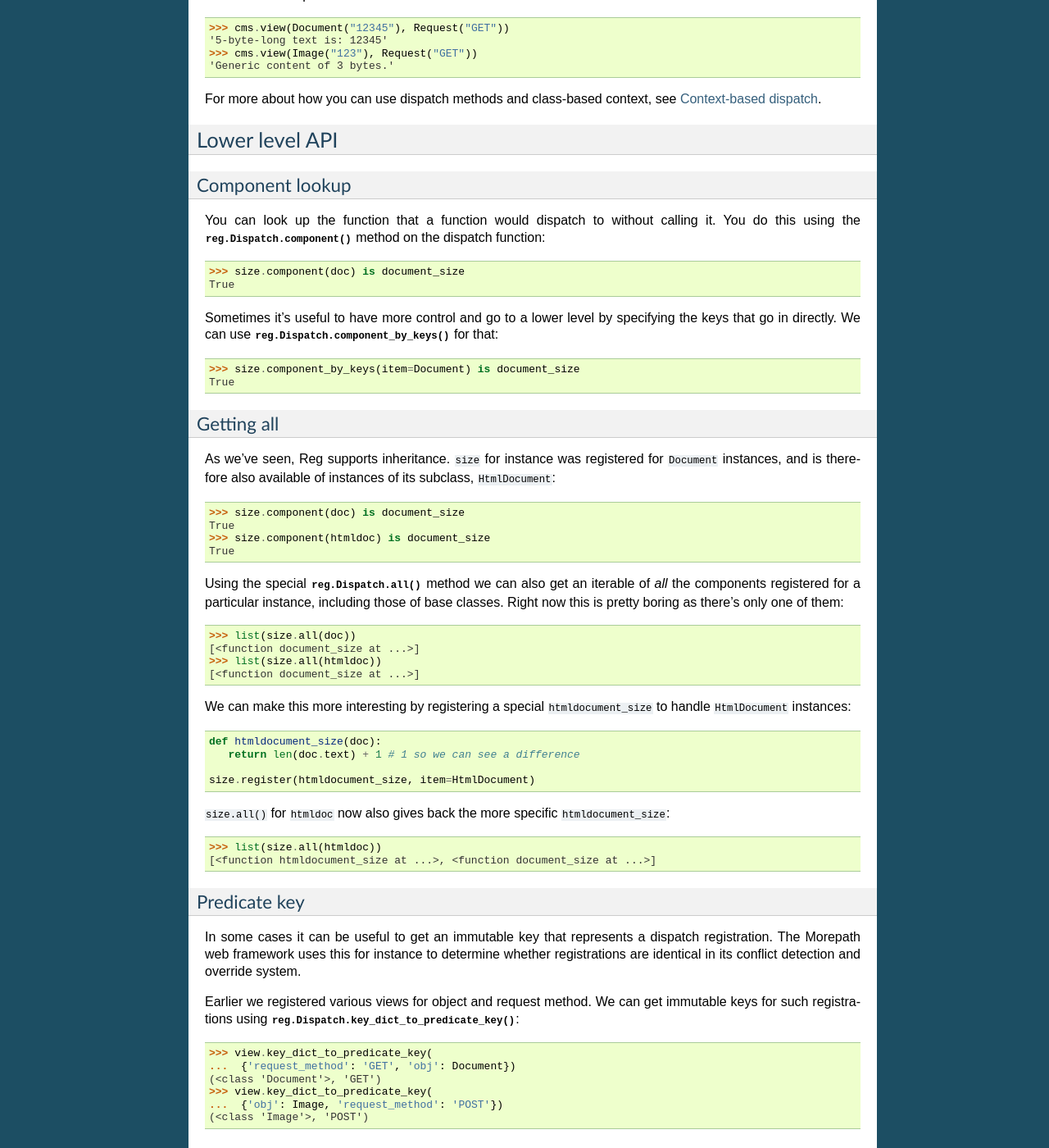
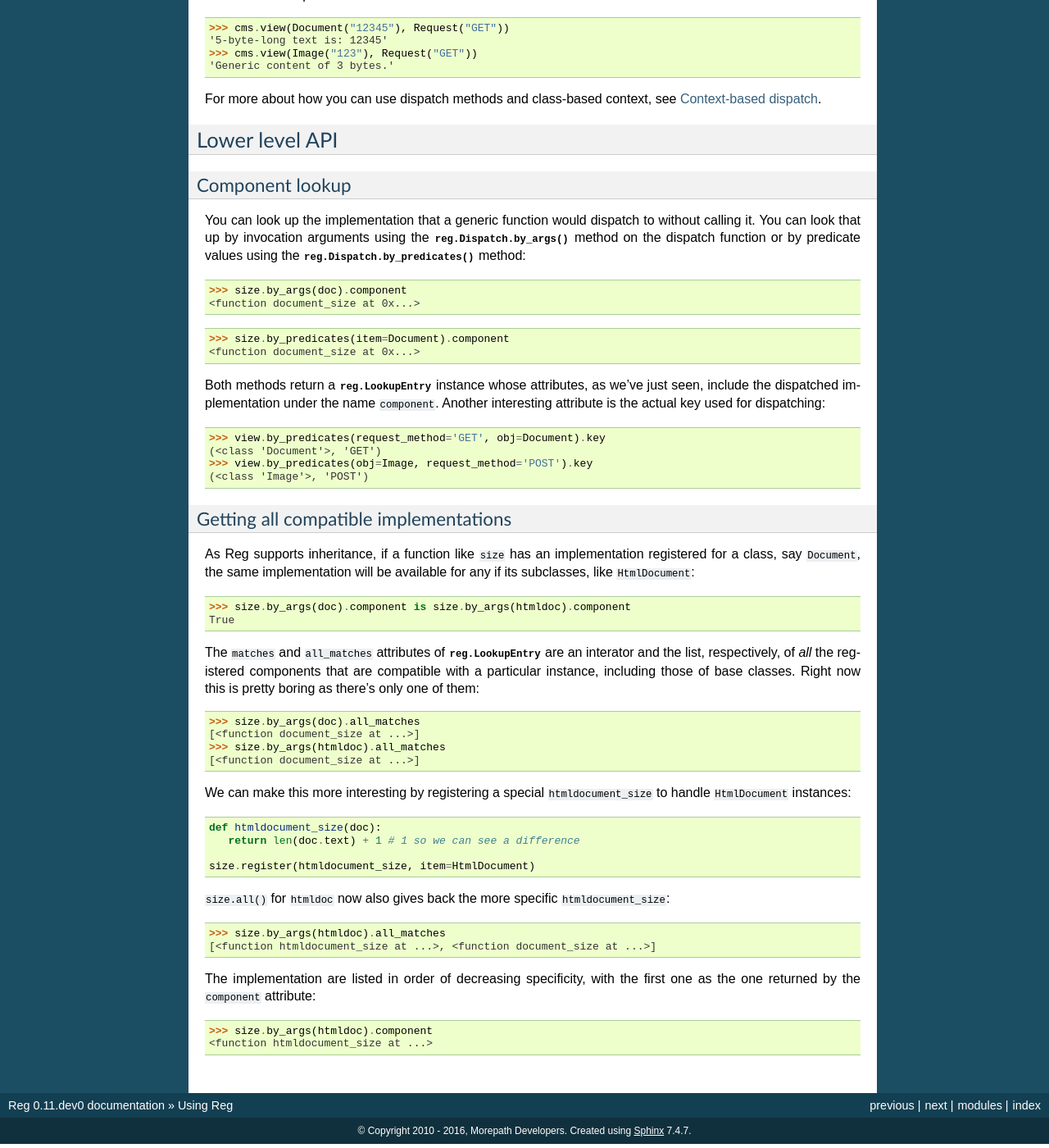
Before and after one commit to morepath/reg, a Sphinx documentation site: the page built from doc/usage.rst, in a window 1280 px wide and 1400 px high, scrolled down 9713 px. Shown: the whole window at 82% size. Built offline with Sphinx 7.4.7, drawn with Linux system fonts in a browser that asks for light colours; some of the changed text lies outside the part shown.

Commit message:
Updated docs to use by_args and by_predicates.

```diff
--- a/doc/usage.rst
+++ b/doc/usage.rst
@@ -697,46 +697,49 @@ Lower level API
 Component lookup
 ~~~~~~~~~~~~~~~~
 
-You can look up the function that a function would dispatch to without
-calling it. You do this using the :meth:`reg.Dispatch.component`
-method on the dispatch function:
+You can look up the implementation that a generic function would
+dispatch to without calling it. You can look that up by invocation
+arguments using the :meth:`reg.Dispatch.by_args` method on the
+dispatch function or by predicate values using the
+:meth:`reg.Dispatch.by_predicates` method:
 
-.. doctest::
+  >>> size.by_args(doc).component
+  <function document_size at 0x...>
 
-  >>> size.component(doc) is document_size
+  >>> size.by_predicates(item=Document).component
+  <function document_size at 0x...>
+
+Both methods return a :class:`reg.LookupEntry` instance whose
+attributes, as we've just seen, include the dispatched implementation
+under the name ``component``.  Another interesting attribute is the
+actual key used for dispatching:
+
+   >>> view.by_predicates(request_method='GET', obj=Document).key
+   (<class 'Document'>, 'GET')
+   >>> view.by_predicates(obj=Image, request_method='POST').key
+   (<class 'Image'>, 'POST')
+
+
+Getting all compatible implementations
+~~~~~~~~~~~~~~~~~~~~~~~~~~~~~~~~~~~~~~
+
+As Reg supports inheritance, if a function like ``size`` has an
+implementation registered for a class, say ``Document``, the same
+implementation will be available for any if its subclasses, like
+``HtmlDocument``:
+
+  >>> size.by_args(doc).component is size.by_args(htmldoc).component
   True
 
-Sometimes it's useful to have more control and go to a lower level by
-specifying the keys that go in directly. We can use
-:meth:`reg.Dispatch.component_by_keys` for that:
+The ``matches`` and ``all_matches`` attributes of
+:class:`reg.LookupEntry` are an interator and the list, respectively,
+of *all* the registered components that are compatible with a
+particular instance, including those of base classes. Right now this
+is pretty boring as there's only one of them:
 
-  >>> size.component_by_keys(item=Document) is document_size
-  True
-
-Getting all
-~~~~~~~~~~~
-
-As we've seen, Reg supports inheritance. ``size`` for instance was
-registered for ``Document`` instances, and is therefore also available
-of instances of its subclass, ``HtmlDocument``:
-
-.. doctest::
-
-  >>> size.component(doc) is document_size
-  True
-  >>> size.component(htmldoc) is document_size
-  True
-
-Using the special :meth:`reg.Dispatch.all` method we can also get an
-iterable of *all* the components registered for a particular instance,
-including those of base classes. Right now this is pretty boring as
-there's only one of them:
-
-.. doctest::
-
-  >>> list(size.all(doc))
+  >>> size.by_args(doc).all_matches
   [<function document_size at ...>]
-  >>> list(size.all(htmldoc))
+  >>> size.by_args(htmldoc).all_matches
   [<function document_size at ...>]
 
 We can make this more interesting by registering a special
@@ -750,28 +753,13 @@ We can make this more interesting by registering a special
   size.register(htmldocument_size, item=HtmlDocument)
 
 ``size.all()`` for ``htmldoc`` now also gives back the more specific
-``htmldocument_size``::
+``htmldocument_size``:
 
-  >>> list(size.all(htmldoc))
+  >>> size.by_args(htmldoc).all_matches
   [<function htmldocument_size at ...>, <function document_size at ...>]
 
-Predicate key
-~~~~~~~~~~~~~
+The implementation are listed in order of decreasing specificity, with
+the first one as the one returned by the ``component`` attribute:
 
-In some cases it can be useful to get an immutable key that represents
-a dispatch registration. The Morepath web framework uses this for
-instance to determine whether registrations are identical in its
-conflict detection and override system.
-
-Earlier we registered various views for object and request method. We
-can get immutable keys for such registrations using
-:meth:`reg.Dispatch.key_dict_to_predicate_key`:
-
-.. doctest::
-
-   >>> view.key_dict_to_predicate_key(
-   ...  {'request_method': 'GET', 'obj': Document})
-   (<class 'Document'>, 'GET')
-   >>> view.key_dict_to_predicate_key(
-   ...  {'obj': Image, 'request_method': 'POST'})
-   (<class 'Image'>, 'POST')
+  >>> size.by_args(htmldoc).component
+  <function htmldocument_size at ...>
```
